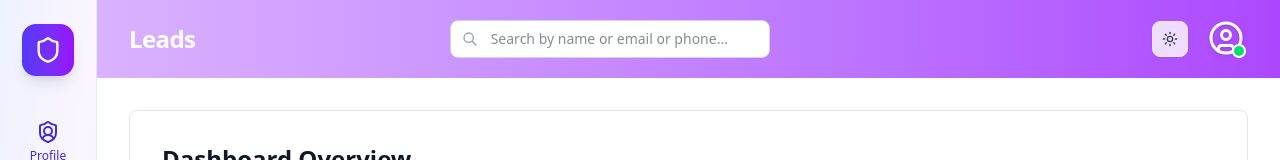
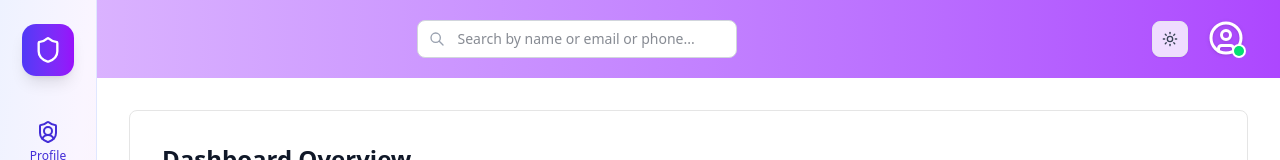
Before and after one commit to Princewill-Nanakumor/Zodashield, a Next.js app: page /dashboard in a window 1280 px wide. Shown: the top 160 px of the page. Built offline with nearby package versions, Linux system fonts and the light colour scheme; no server answers; the database is empty; sample sign-in values are in the browser's storage.

Commit message:
remmoved leads text from the navbar

```diff
--- a/src/components/dashboardComponents/DashboardNavbar.tsx
+++ b/src/components/dashboardComponents/DashboardNavbar.tsx
@@ -98,11 +98,6 @@ export default function DashboardNavbar({
 
   return (
     <nav className="bg-gradient-to-r from-purple-300 to-purple-500 shadow-lg px-8 py-4 flex items-center justify-between">
-      {/* Left: Logo/Title */}
-      <div className="flex items-center space-x-3">
-        <h1 className="text-2xl font-bold text-white tracking-tight">Leads</h1>
-      </div>
-
       {/* Center: Search Bar */}
       <div className="flex-1 flex justify-center">
         <div className="w-full max-w-md">
```
